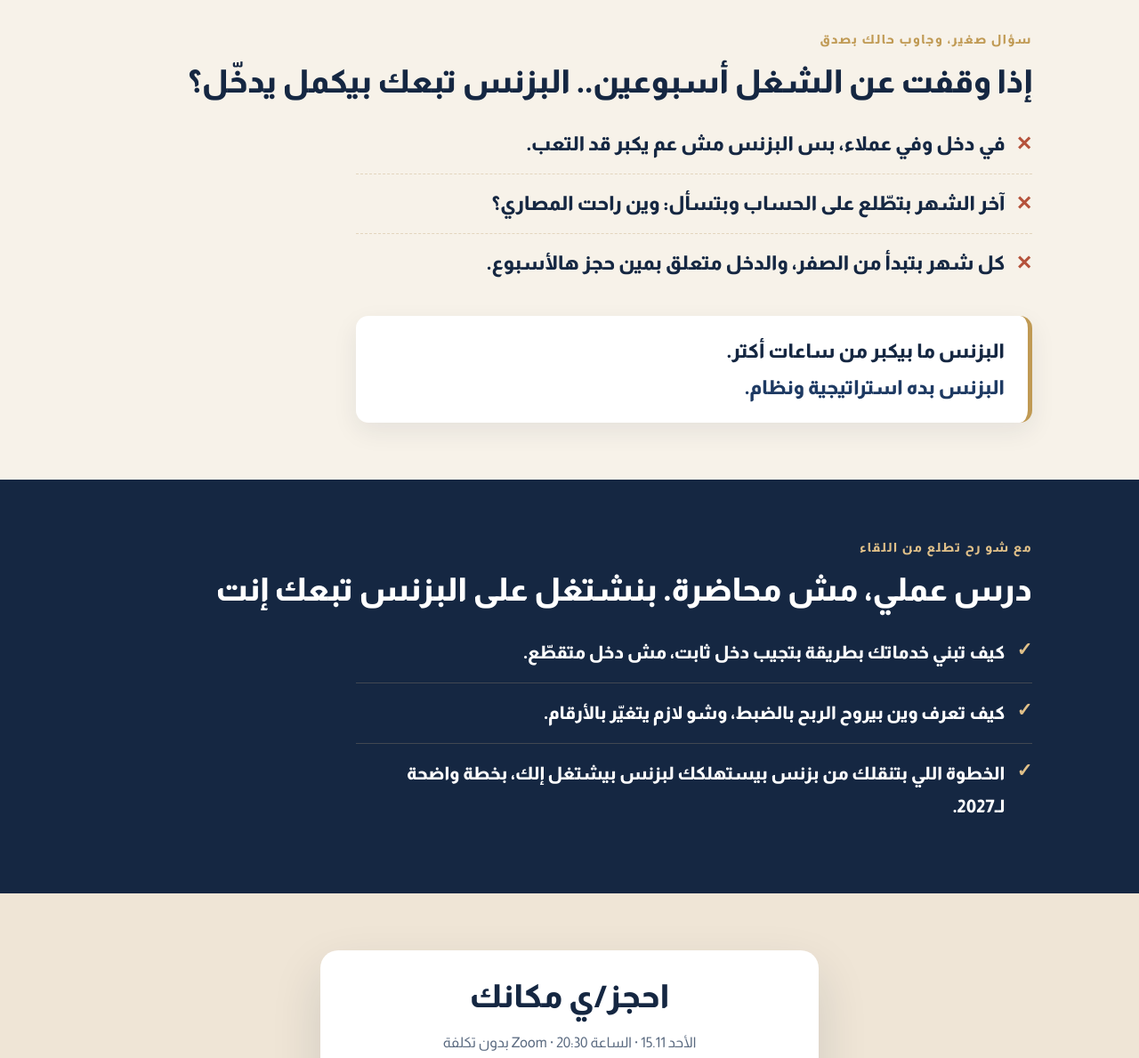
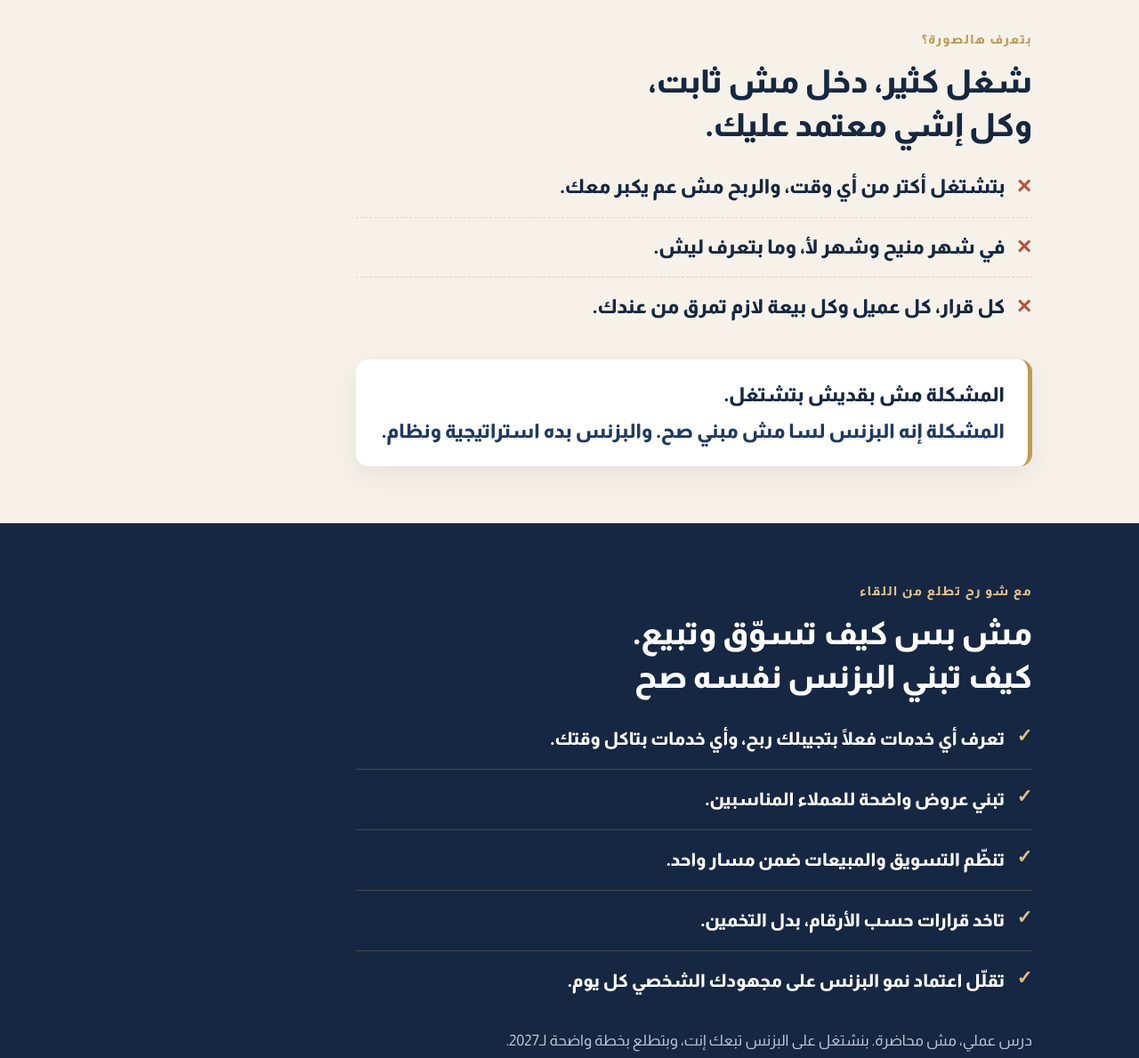
Before and after one commit to rimayaccoub-blip/masterclass-lp, a plain HTML site: page zoom/index.html in a window 1280 px wide. Shown: the part 820-2009 px from the top of the page at 89% size. Drawn offline with Linux system fonts and the light colour scheme; a script that the page names is missing.

Commit message:
Zoom page: new opening and outcomes per positioning brief
Co-Authored-By: Claude Opus 5.5 <noreply@anthropic.com>

```diff
--- a/zoom/index.html
+++ b/zoom/index.html
@@ -182,16 +182,16 @@ footer{padding:28px 0;text-align:center;color:var(--mut);font-size:13px;backgrou
 <!-- ============ الوجع ============ -->
 <section class="pain">
   <div class="wrap">
-    <div class="eyebrow">سؤال صغير، وجاوب حالك بصدق</div>
-    <h2>إذا وقفت عن الشغل أسبوعين.. البزنس تبعك بيكمل يدخّل؟</h2>
+    <div class="eyebrow">بتعرف هالصورة؟</div>
+    <h2>شغل كثير، دخل مش ثابت،<br>وكل إشي معتمد عليك.</h2>
     <ul>
-      <li><span class="x">✕</span> في دخل وفي عملاء، بس البزنس مش عم يكبر قد التعب.</li>
-      <li><span class="x">✕</span> آخر الشهر بتطّلع على الحساب وبتسأل: وين راحت المصاري؟</li>
-      <li><span class="x">✕</span> كل شهر بتبدأ من الصفر، والدخل متعلق بمين حجز هالأسبوع.</li>
+      <li><span class="x">✕</span> بتشتغل أكتر من أي وقت، والربح مش عم يكبر معك.</li>
+      <li><span class="x">✕</span> في شهر منيح وشهر لأ، وما بتعرف ليش.</li>
+      <li><span class="x">✕</span> كل قرار، كل عميل وكل بيعة لازم تمرق من عندك.</li>
     </ul>
     <div class="punch">
-      البزنس ما بيكبر من ساعات أكتر.
-      <em>البزنس بده استراتيجية ونظام.</em>
+      المشكلة مش بقديش بتشتغل.
+      <em>المشكلة إنه البزنس لسا مش مبني صح. والبزنس بده استراتيجية ونظام.</em>
     </div>
   </div>
 </section>
@@ -200,12 +200,16 @@ footer{padding:28px 0;text-align:center;color:var(--mut);font-size:13px;backgrou
 <section class="dark">
   <div class="wrap">
     <div class="eyebrow">مع شو رح تطلع من اللقاء</div>
-    <h2>درس عملي، مش محاضرة. بنشتغل على البزنس تبعك إنت</h2>
+    <h2>مش بس كيف تسوّق وتبيع.<br>كيف تبني البزنس نفسه صح</h2>
     <ul class="checks">
-      <li><span class="v">✓</span> كيف تبني خدماتك بطريقة بتجيب دخل ثابت، مش دخل متقطّع.</li>
-      <li><span class="v">✓</span> كيف تعرف وين بيروح الربح بالضبط، وشو لازم يتغيّر بالأرقام.</li>
-      <li><span class="v">✓</span> الخطوة اللي بتنقلك من بزنس بيستهلكك لبزنس بيشتغل إلك، بخطة واضحة لـ2027.</li>
+      <li><span class="v">✓</span> تعرف أي خدمات فعلًا بتجيبلك ربح، وأي خدمات بتاكل وقتك.</li>
+      <li><span class="v">✓</span> تبني عروض واضحة للعملاء المناسبين.</li>
+      <li><span class="v">✓</span> تنظّم التسويق والمبيعات ضمن مسار واحد.</li>
+      <li><span class="v">✓</span> تاخد قرارات حسب الأرقام، بدل التخمين.</li>
+      <li><span class="v">✓</span> تقلّل اعتماد نمو البزنس على مجهودك الشخصي كل يوم.</li>
     </ul>
+    <p style="margin-top:18px;color:#B8C6DA;max-width:760px">درس عملي، مش محاضرة. بنشتغل على البزنس تبعك إنت، وبتطلع بخطة واضحة لـ2027.</p>
+
   </div>
 </section>
 
```
